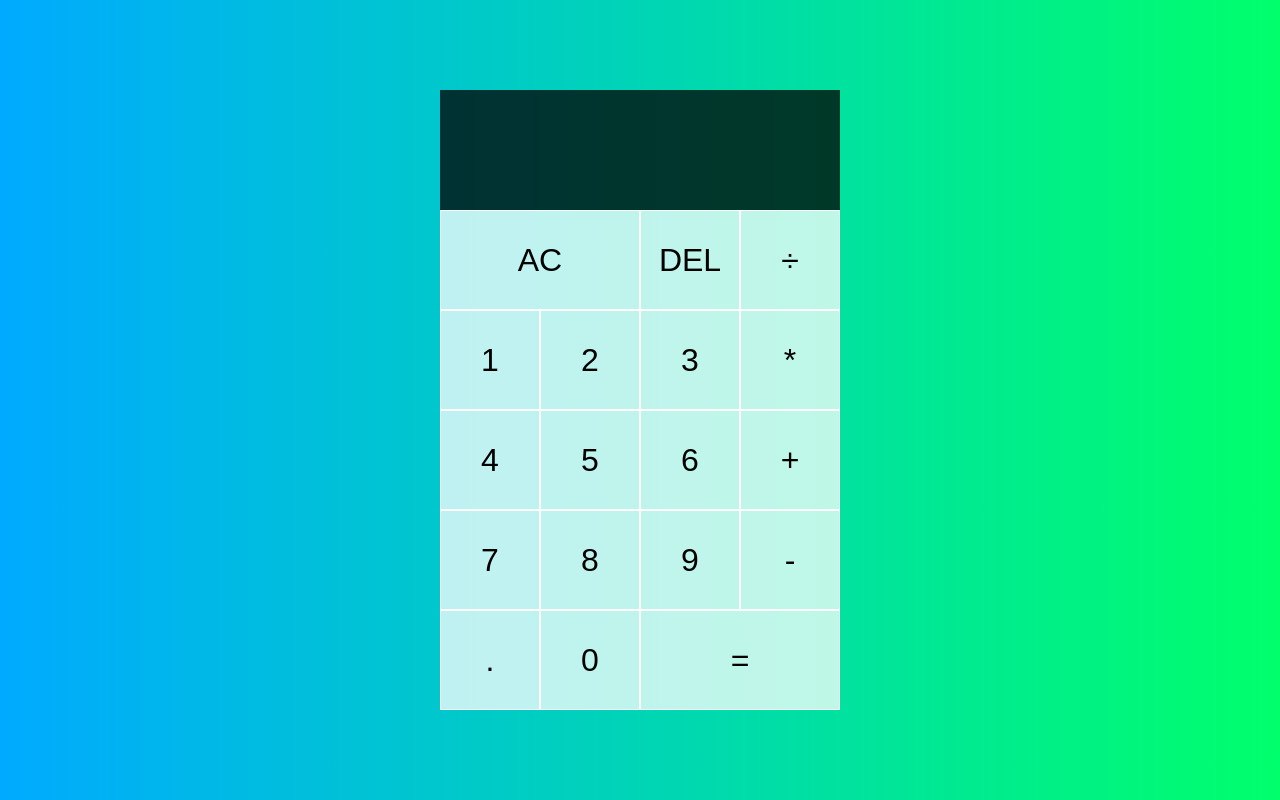
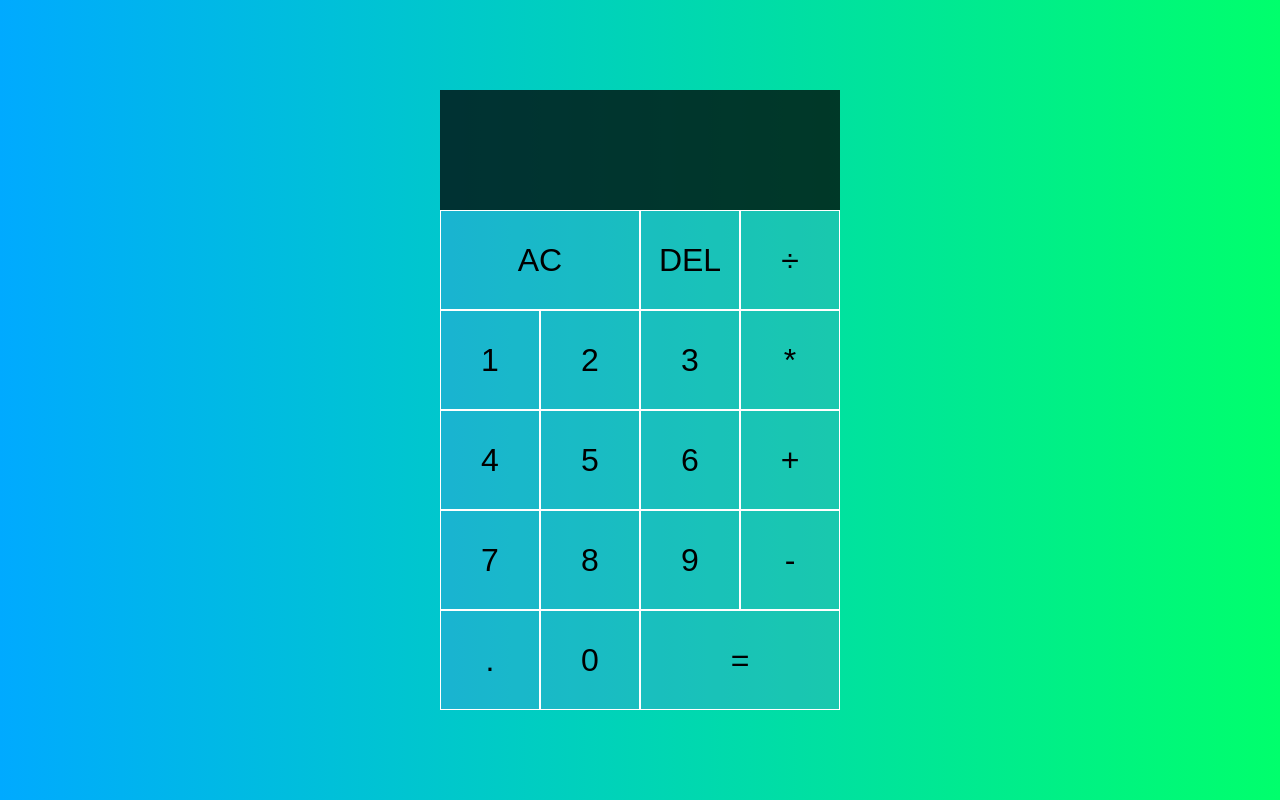
Before and after one commit to jjamesiboi/opopopopopopopopo, a plain HTML site: page index.html in a window 1280 px wide. Drawn offline with Linux system fonts and the light colour scheme.

Commit message:
Update style.css

```diff
--- a/style.css
+++ b/style.css
@@ -24,7 +24,7 @@ body {
   font-size: 2rem;
   border: 1px solid white;
   outline: none;
-  background-color: rgba(255, 255, 255, .75);
+  background-color: rgba(111, 112, 221, .2222);
 }
 
 .calculator-grid > button:hover {
```
